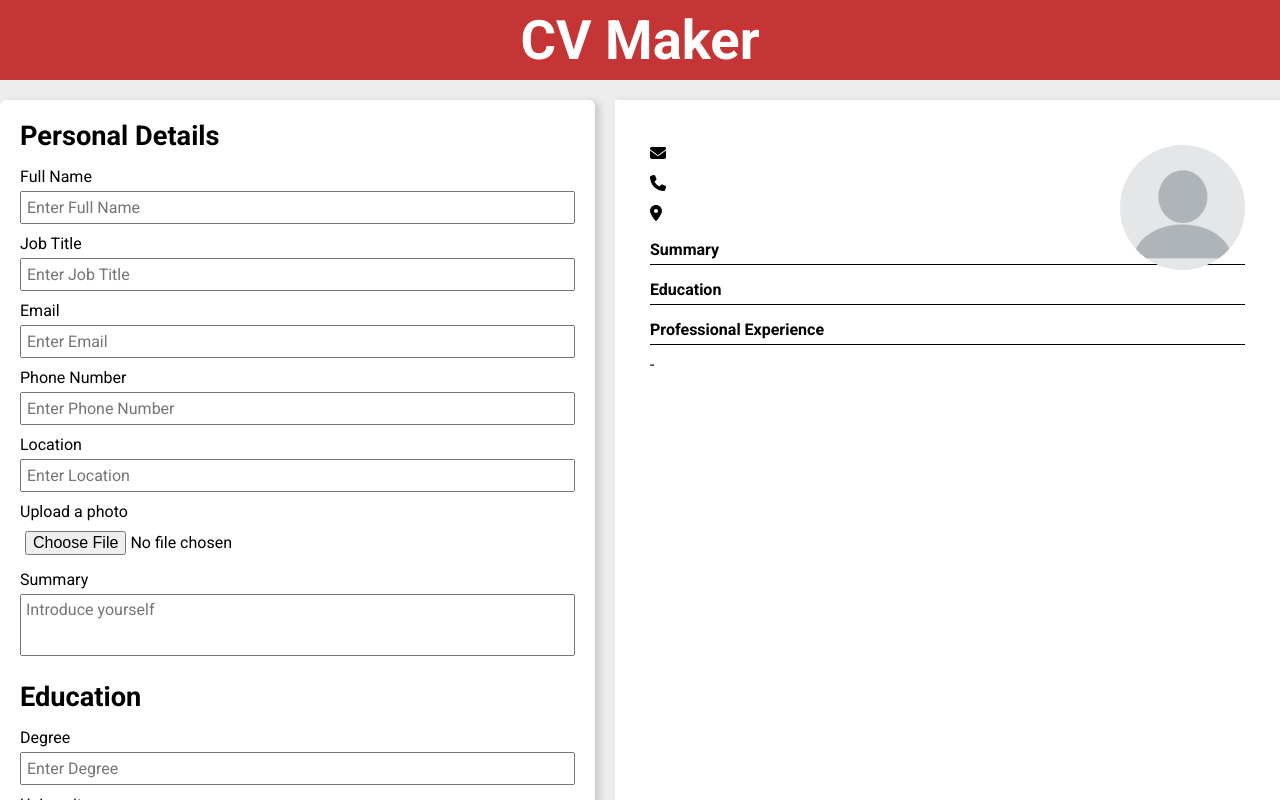
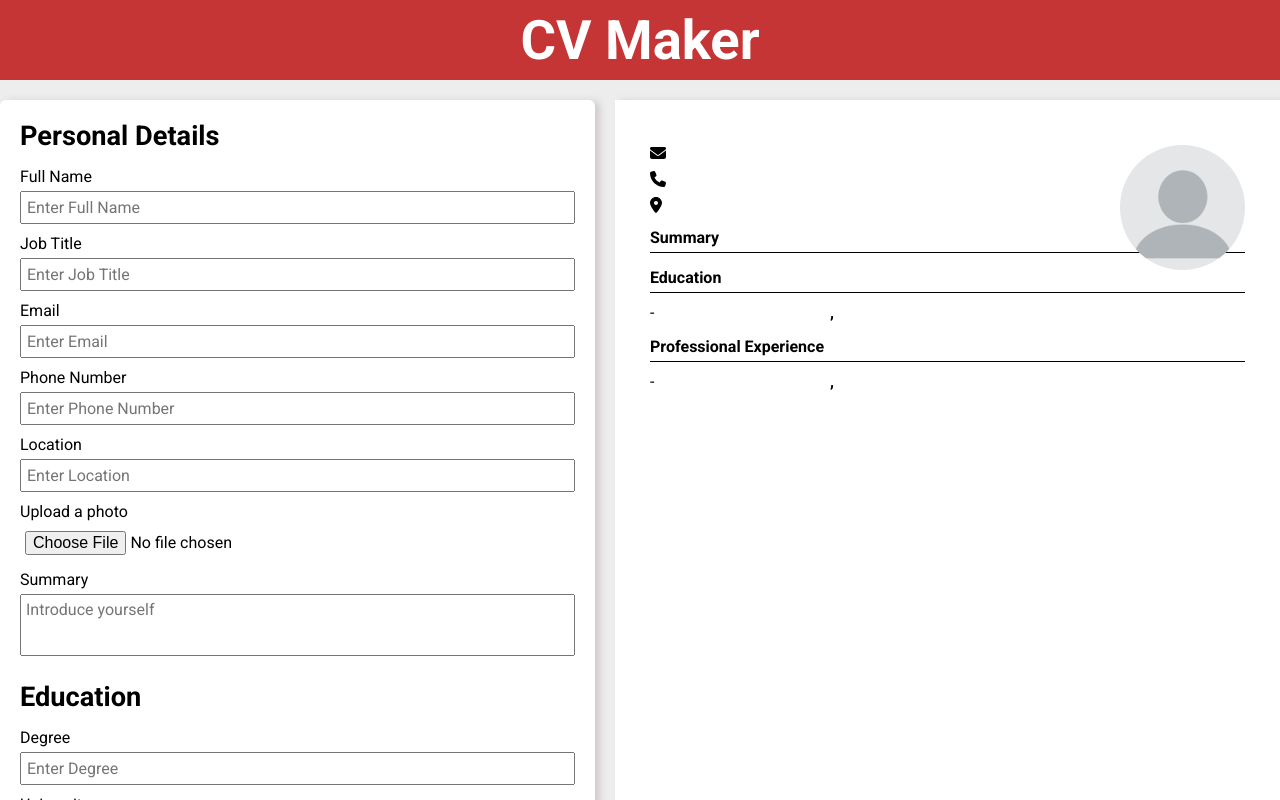
Before and after one commit to evan1mclean/cv-project, a React (Create React App) app: page / in a window 1280 px wide. Shown: the top 800 px of the page. Built offline with nearby package versions, Linux system fonts and the light colour scheme.

Commit message:
fix: Fix alignment on personal details

```diff
--- a/src/components/Preview/Preview.js
+++ b/src/components/Preview/Preview.js
@@ -14,21 +14,16 @@ class Preview extends Component {
           <h1>{personalDetails.name}</h1>
           <h2>{personalDetails.title}</h2>
           <div className="contact-details">
-            <span>
-              <img src={mailImg} alt="Mail Icon" /> {personalDetails.email}
-            </span>
+              <img src={mailImg} alt="Mail Icon" />
+              <span>{personalDetails.email}</span>
           </div>
           <div className="contact-details">
-            <span>
               <img src={phoneImg} alt="Phone Icon" />{" "}
-              {personalDetails.phoneNumber}
-            </span>
+              <span>{personalDetails.phoneNumber}</span>
           </div>
           <div className="contact-details">
-            <span>
               <img src={locationImg} alt="Location Icon" />{" "}
-              {personalDetails.location}
-            </span>
+              <span>{personalDetails.location}</span>
           </div>
           <div className="summary">
             <h2>Summary</h2>
@@ -47,7 +42,7 @@ class Preview extends Component {
                   {section.uniStartDate} - {section.uniEndDate}
                 </div>
                 <div className="section-details">
-                  <p className="bold-detail">{section.degree}</p>
+                  <p className="bold-detail">{section.degree},</p>
                   <p className="italic-detail">{section.university}</p>
                   <p className="description-detail">{section.uniDescription}</p>
                 </div>
@@ -64,7 +59,7 @@ class Preview extends Component {
                   {section.workStartDate} - {section.workEndDate}
                 </div>
                 <div className="section-details">
-                  <p className="bold-detail">{section.position}</p>
+                  <p className="bold-detail">{section.position},</p>
                   <p className="italic-detail">{section.company}</p>
                   <p className="description-detail">{section.workDescription}</p>
                 </div>
--- a/src/styles/Preview.css
+++ b/src/styles/Preview.css
@@ -22,6 +22,9 @@
 
 .contact-details {
   margin-top: 10px;
+  display: flex;
+  align-items: center;
+  gap: 10px;
 }
 
 .contact-details img {
```
